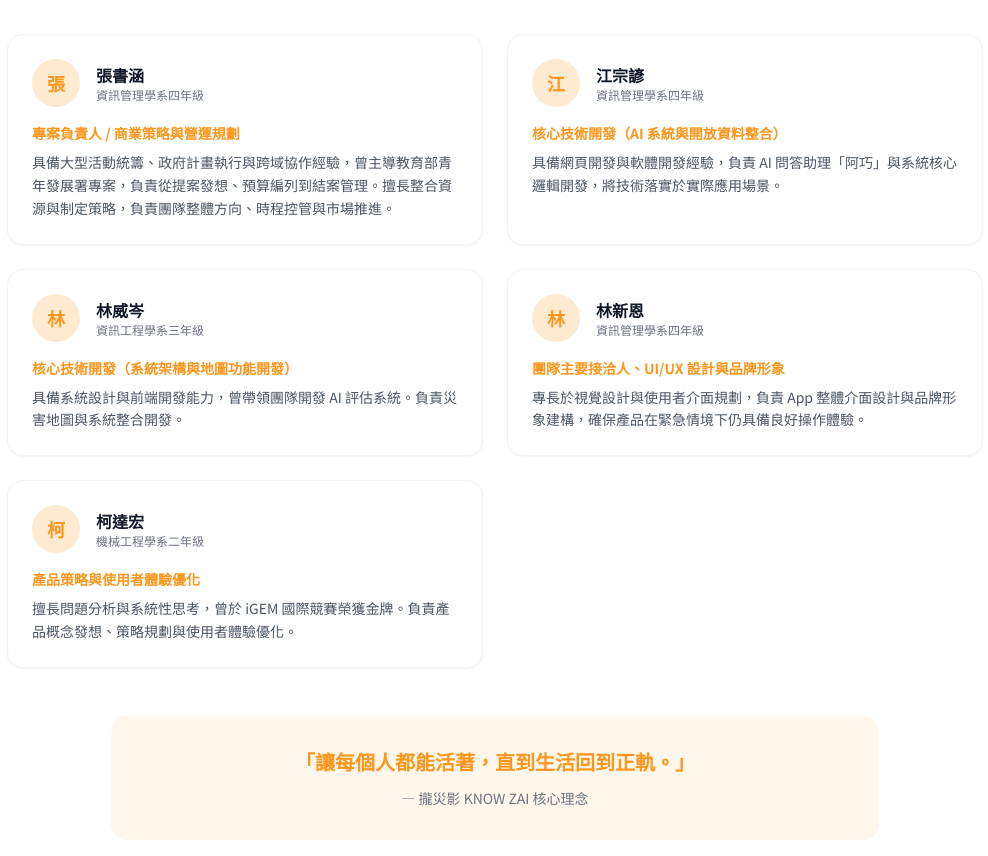
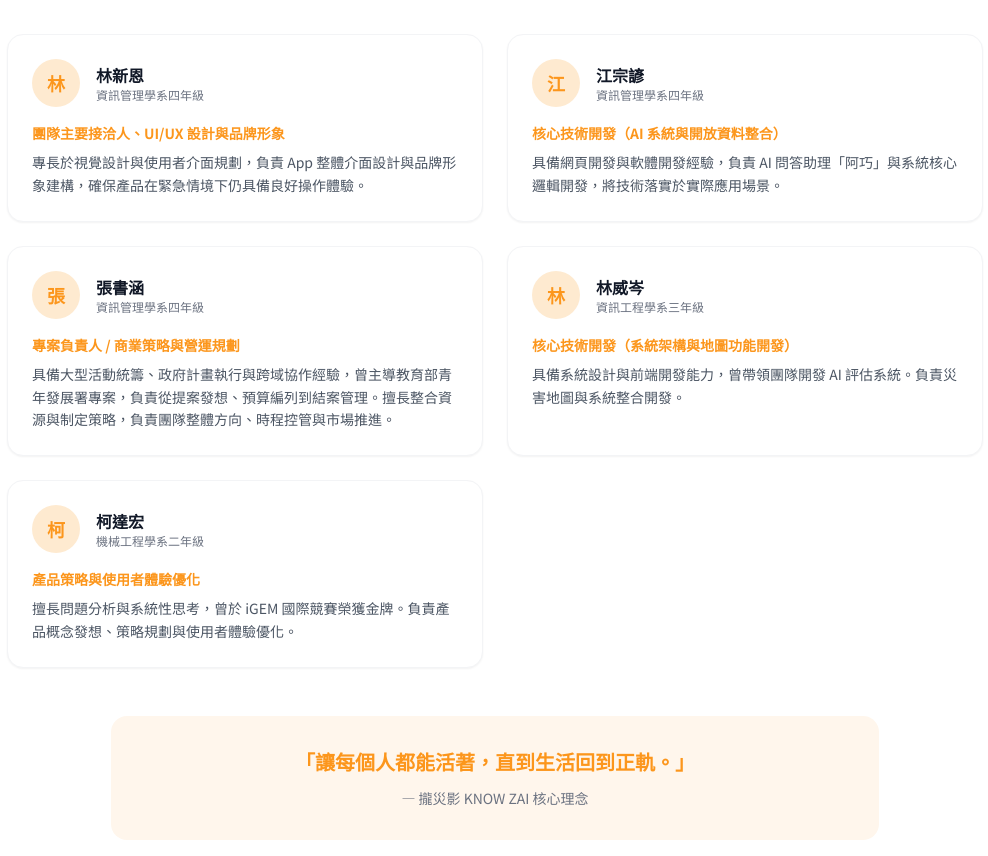
Before and after one commit to long-tsai-iann/KNOWZAI-web, a Next.js app: page / in a window 1280 px wide. Shown: the part 7760-8616 px from the top of the page, without its empty margins (145-1133 px from the left). Built offline with nearby package versions, Linux system fonts and the light colour scheme.

Commit message:
Change Member order

```diff
--- a/app/page.js
+++ b/app/page.js
@@ -256,11 +256,11 @@ const faqs = [
 
 const members = [
   {
-    name: "張書涵",
+     name: "林新恩",
     dept: "資訊管理學系四年級",
-    role: "專案負責人 / 商業策略與營運規劃",
+    role: "團隊主要接洽人、UI/UX 設計與品牌形象",
     desc:
-      "具備大型活動統籌、政府計畫執行與跨域協作經驗，曾主導教育部青年發展署專案，負責從提案發想、預算編列到結案管理。擅長整合資源與制定策略，負責團隊整體方向、時程控管與市場推進。",
+      "專長於視覺設計與使用者介面規劃，負責 App 整體介面設計與品牌形象建構，確保產品在緊急情境下仍具備良好操作體驗。",
   },
   {
     name: "江宗諺",
@@ -270,18 +270,18 @@ const members = [
       "具備網頁開發與軟體開發經驗，負責 AI 問答助理「阿巧」與系統核心邏輯開發，將技術落實於實際應用場景。",
   },
   {
+    name: "張書涵",
+    dept: "資訊管理學系四年級",
+    role: "專案負責人 / 商業策略與營運規劃",
+    desc:
+      "具備大型活動統籌、政府計畫執行與跨域協作經驗，曾主導教育部青年發展署專案，負責從提案發想、預算編列到結案管理。擅長整合資源與制定策略，負責團隊整體方向、時程控管與市場推進。",
+  },
+  {
     name: "林威岑",
     dept: "資訊工程學系三年級",
     role: "核心技術開發（系統架構與地圖功能開發）",
     desc:
       "具備系統設計與前端開發能力，曾帶領團隊開發 AI 評估系統。負責災害地圖與系統整合開發。",
-  },
-  {
-    name: "林新恩",
-    dept: "資訊管理學系四年級",
-    role: "團隊主要接洽人、UI/UX 設計與品牌形象",
-    desc:
-      "專長於視覺設計與使用者介面規劃，負責 App 整體介面設計與品牌形象建構，確保產品在緊急情境下仍具備良好操作體驗。",
   },
   {
     name: "柯達宏",
```
